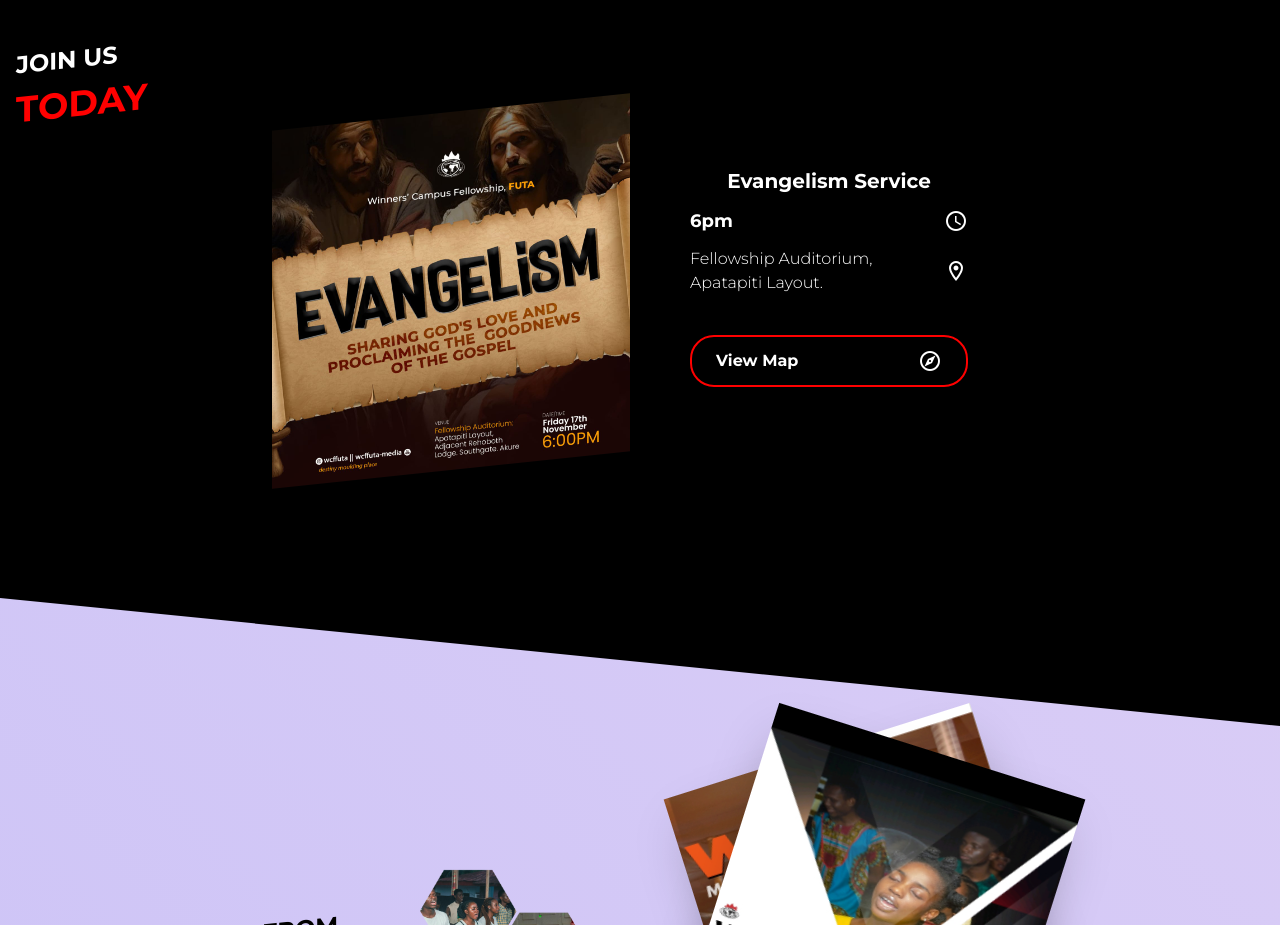
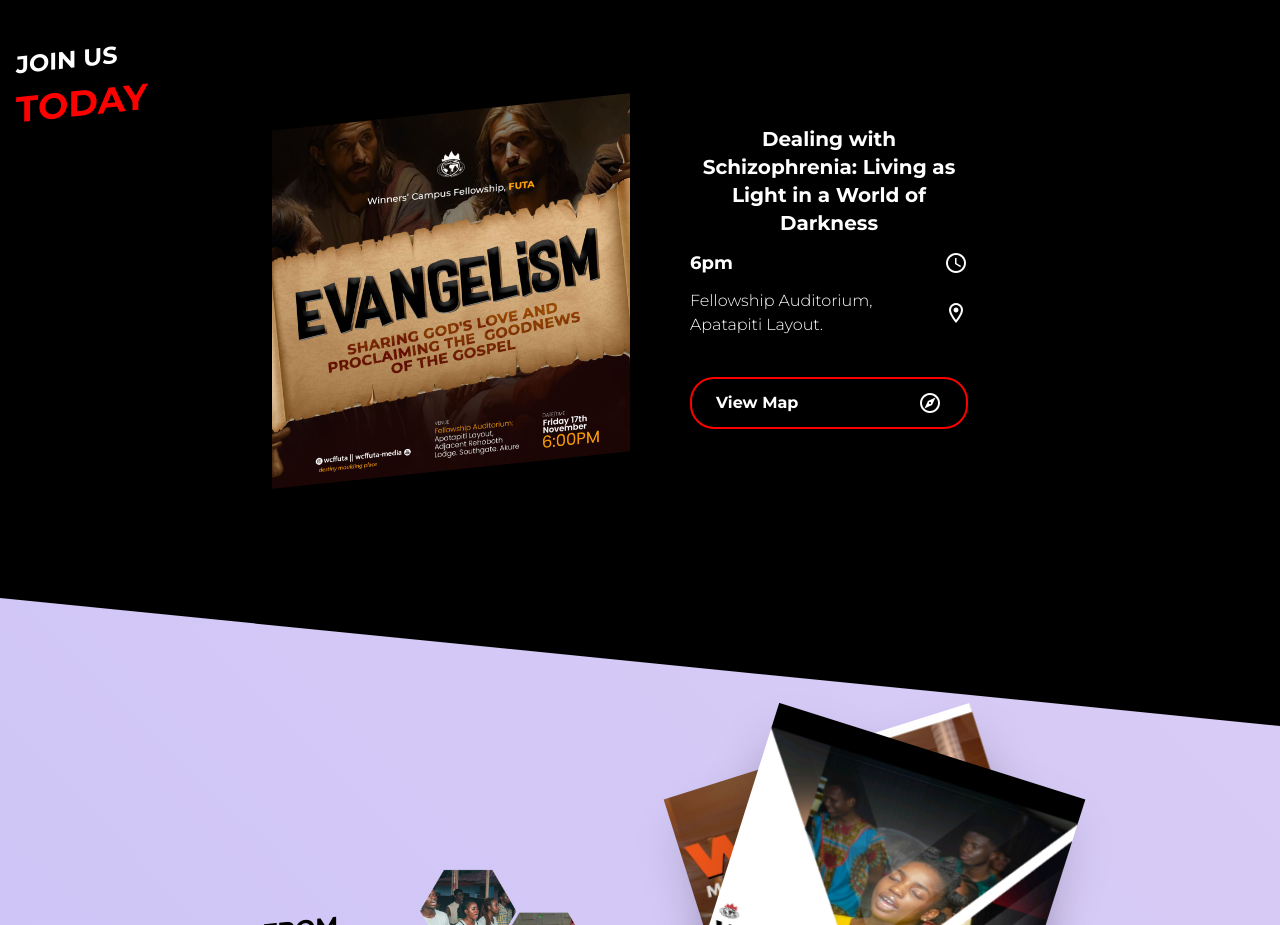
Before and after one commit to NRG-BUILDS/wcffuta, a React (Create React App) app: page / in a window 1280 px wide. Shown: the part 2700-3625 px from the top of the page. Built offline with nearby package versions, Linux system fonts and the light colour scheme.

Commit message:
Update UpcoProSect.js

```diff
--- a/src/views/Homepage/UpcoProSect.js
+++ b/src/views/Homepage/UpcoProSect.js
@@ -32,7 +32,7 @@ const UpcoProSect = () => {
 
     //Edit this to edit event details
     const program = {
-        name: "Evangelism Service",
+        name: "Dealing with Schizophrenia: Living as Light in a World of Darkness",
         venue: 'Fellowship Auditorium, Apatapiti Layout.',
         time: '6pm'
     }
```
